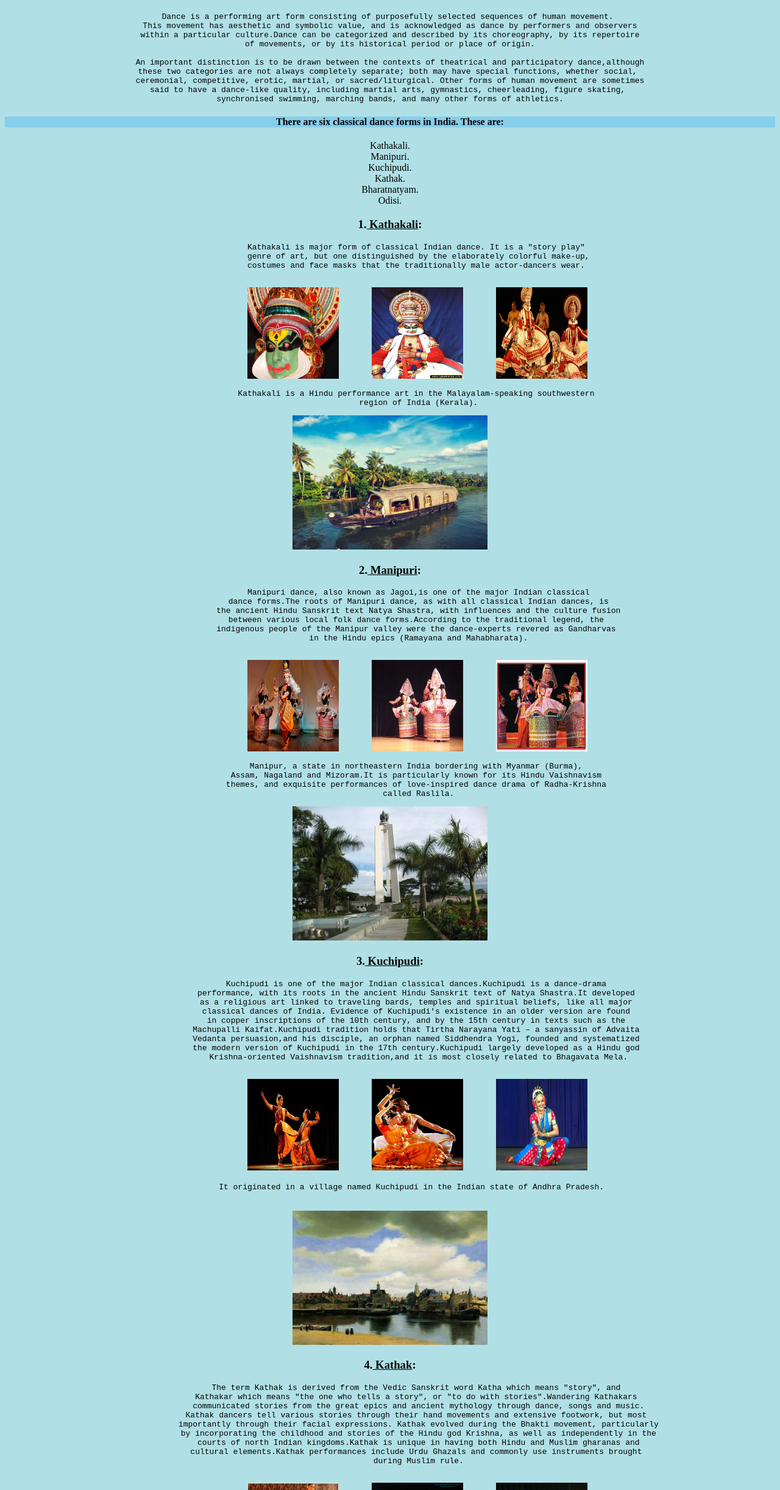
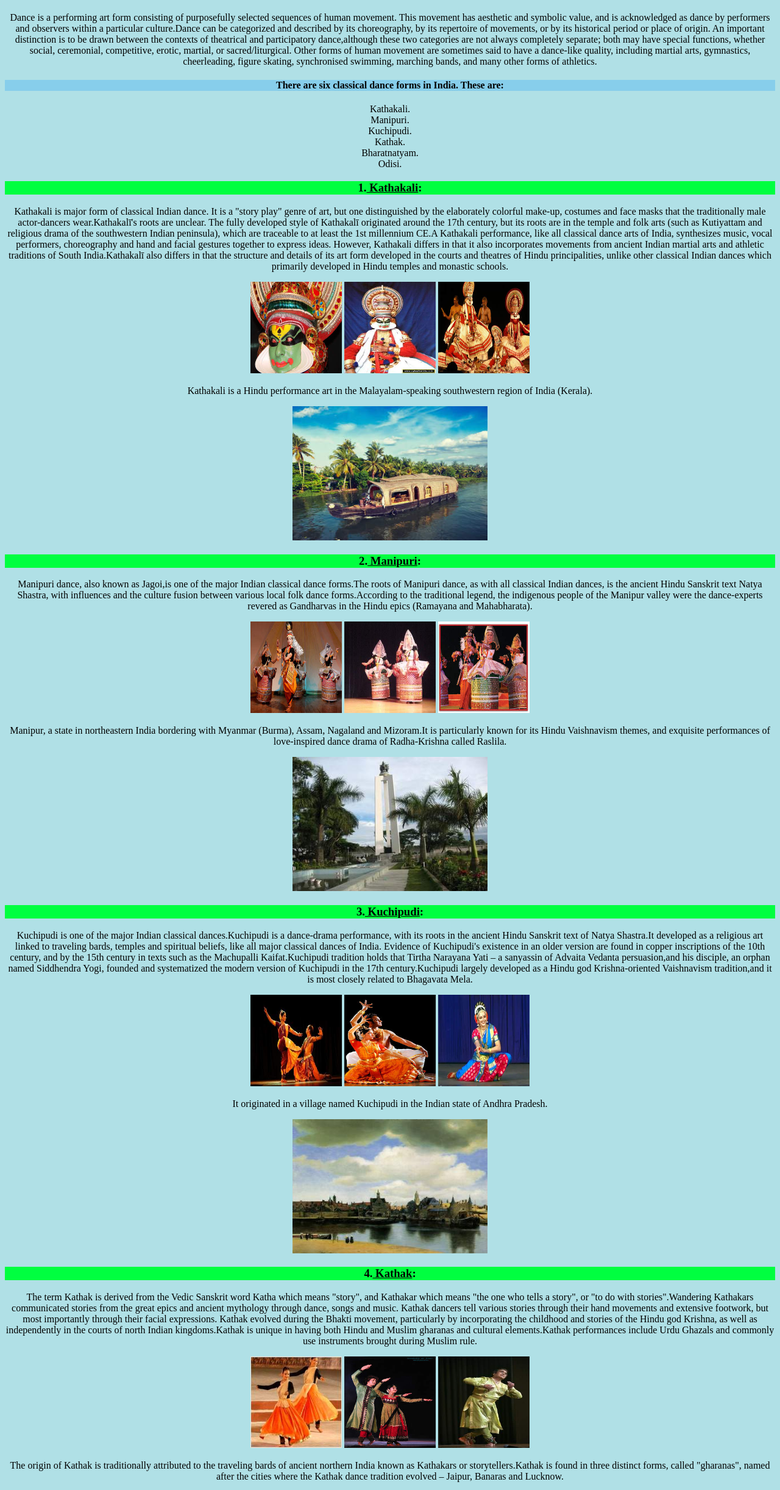
Before and after one commit to Ritisha-Srivastava/ritz, a plain HTML site: page index.html in a window 1280 px wide. Shown: the part 60-2503 px from the top of the page at 61% size. Drawn offline with Linux system fonts and the light colour scheme.

Commit message:
second commit

```diff
--- a/index.html
+++ b/index.html
@@ -15,7 +15,7 @@ body {text-align: center;}
 <body>
 
     <h1 style="background-color:rebeccapurple;"><center><b>Indian Classical Dance Forms</b></center></h1>
-    <p><pre>Dance is a performing art form consisting of purposefully selected sequences of human movement.
+    <p><center>Dance is a performing art form consisting of purposefully selected sequences of human movement.
 This movement has aesthetic and symbolic value, and is acknowledged as dance by performers and observers
 within a particular culture.Dance can be categorized and described by its choreography, by its repertoire
 of movements, or by its historical period or place of origin.
@@ -24,39 +24,39 @@ An important distinction is to be drawn between the contexts of theatrical and p
 these two categories are not always completely separate; both may have special functions, whether social,
 ceremonial, competitive, erotic, martial, or sacred/liturgical. Other forms of human movement are sometimes
 said to have a dance-like quality, including martial arts, gymnastics, cheerleading, figure skating,
-synchronised swimming, marching bands, and many other forms of athletics.</pre></p>
+synchronised swimming, marching bands, and many other forms of athletics.</center></p>
     <h4 style="background-color:skyblue;">There are six classical dance forms in India. These are:<br></h4>
     <p>Kathakali.<br>Manipuri.<br>Kuchipudi.<br>Kathak.<br>
     Bharatnatyam.<br>Odisi.</p>
-<h3><b>1.<u> Kathakali</u>:<br></b></h3>
- <pre><p>            Kathakali is major form of classical Indian dance. It is a "story play"
-            genre of art, but one distinguished by the elaborately colorful make-up,
-            costumes and face masks that the traditionally male actor-dancers wear.
-            </p></pre>
-<img src="katha 2.jpg" alt="kathakali"  style="width:150px;height:150px; margin-left: 90px;">
-<img src="ktha.jpg" alt="kathakali"  style="width:150px;height:150px; margin-left: 50px;">
-<img src="ktha1.jpg" alt="kathakali"  style="width:150px;height:150px; margin-left: 50px;">
-<pre><p>            Kathakali is a Hindu performance art in the Malayalam-speaking southwestern
-            region of India (Kerala).</p></pre>
+<h3 style="background-color: rgb(0, 255, 64);"><b>1.<u> Kathakali</u>:<br></b></h3>
+<p><center>Kathakali is major form of classical Indian dance. It is a "story play"
+        genre of art, but one distinguished by the elaborately colorful make-up,
+        costumes and face masks that the traditionally male actor-dancers wear.Kathakalī's roots are unclear. The fully developed style of Kathakalī originated around the 17th century, but its roots are in the temple and folk arts (such as Kutiyattam and religious drama of the southwestern Indian peninsula), which are traceable to at least the 1st millennium CE.A Kathakali performance, like all classical dance arts of India, synthesizes music, vocal performers, choreography and hand and facial gestures together to express ideas. However, Kathakali differs in that it also incorporates movements from ancient Indian martial arts and athletic traditions of South India.Kathakalī also differs in that the structure and details of its art form developed in the courts and theatres of Hindu principalities, unlike other classical Indian dances which primarily developed in Hindu temples and monastic schools.
+            </p></center>
+<img src="katha 2.jpg" alt="kathakali"  style="width:150px;height:150px;">
+<img src="ktha.jpg" alt="kathakali"  style="width:150px;height:150px;">
+<img src="ktha1.jpg" alt="kathakali"  style="width:150px;height:150px;">
+<p>            Kathakali is a Hindu performance art in the Malayalam-speaking southwestern
+            region of India (Kerala).</p>
 <img src="is.jpg" alt="kerala"  style="width:320px;height:220px;">
-<h3><b>2.<u> Manipuri</u>:<br></b></h3>
-<pre><p>            Manipuri dance, also known as Jagoi,is one of the major Indian classical
+<h3 style="background-color: rgb(0, 255, 64);"><b>2.<u> Manipuri</u>:<br></b></h3>
+<p>            Manipuri dance, also known as Jagoi,is one of the major Indian classical
             dance forms.The roots of Manipuri dance, as with all classical Indian dances, is
             the ancient Hindu Sanskrit text Natya Shastra, with influences and the culture fusion
             between various local folk dance forms.According to the traditional legend, the
             indigenous people of the Manipur valley were the dance-experts revered as Gandharvas
             in the Hindu epics (Ramayana and Mahabharata).
-    </p></pre>
-<img src="mani.jpg" alt="manipuri"  style="width:150px;height:150px; margin-left: 90px;">
-<img src="mani1.jpg" alt="manipuri"  style="width:150px;height:150px; margin-left: 50px;">
-<img src="mani2.jpg" alt="manipuri"  style="width:150px;height:150px; margin-left: 50px;">
-<pre><p>            Manipur, a state in northeastern India bordering with Myanmar (Burma),
+    </p>
+<img src="mani.jpg" alt="manipuri"  style="width:150px;height:150px;">
+<img src="mani1.jpg" alt="manipuri"  style="width:150px;height:150px;">
+<img src="mani2.jpg" alt="manipuri"  style="width:150px;height:150px;">
+<p>            Manipur, a state in northeastern India bordering with Myanmar (Burma),
             Assam, Nagaland and Mizoram.It is particularly known for its Hindu Vaishnavism
             themes, and exquisite performances of love-inspired dance drama of Radha-Krishna
-            called Raslila.</p></pre>
+            called Raslila.</p>
 <img src="manipur.jpg" alt="manipur"  style="width:320px;height:220px;">
-<h3><b>3.<u> Kuchipudi</u>:<br></b></h3>
-<pre><p>            Kuchipudi is one of the major Indian classical dances.Kuchipudi is a dance-drama
+<h3 style="background-color: rgb(0, 255, 64);"><b>3.<u> Kuchipudi</u>:<br></b></h3>
+<p>            Kuchipudi is one of the major Indian classical dances.Kuchipudi is a dance-drama
             performance, with its roots in the ancient Hindu Sanskrit text of Natya Shastra.It developed
             as a religious art linked to traveling bards, temples and spiritual beliefs, like all major
             classical dances of India. Evidence of Kuchipudi's existence in an older version are found
@@ -65,15 +65,15 @@ synchronised swimming, marching bands, and many other forms of athletics.</pre><
             Vedanta persuasion,and his disciple, an orphan named Siddhendra Yogi, founded and systematized
             the modern version of Kuchipudi in the 17th century.Kuchipudi largely developed as a Hindu god
             Krishna-oriented Vaishnavism tradition,and it is most closely related to Bhagavata Mela.
-    </p></pre>
-<img src="kuchi.jpg" alt="kuchipudi"  style="width:150px;height:150px; margin-left: 90px;">
-<img src="kuchi1.jpg" alt="kuchipudi"  style="width:150px;height:150px; margin-left: 50px;">
-<img src="kuchi2.jpg" alt="kuchipudi"  style="width:150px;height:150px; margin-left: 50px;">
-<p><pre>             It originated in a village named Kuchipudi in the Indian state of Andhra Pradesh.
-        </pre></p>
+    </p>
+<img src="kuchi.jpg" alt="kuchipudi"  style="width:150px;height:150px;">
+<img src="kuchi1.jpg" alt="kuchipudi"  style="width:150px;height:150px;">
+<img src="kuchi2.jpg" alt="kuchipudi"  style="width:150px;height:150px;">
+<p>             It originated in a village named Kuchipudi in the Indian state of Andhra Pradesh.
+        </p>
 <img src="andra.jpg" alt="andra"  style="width:320px;height:220px;">
-<h3><b>4.<u> Kathak</u>:<br></b></h3>
-<pre><p>            The term Kathak is derived from the Vedic Sanskrit word Katha which means "story", and
+<h3 style="background-color: rgb(0, 255, 64);"><b>4.<u> Kathak</u>:<br></b></h3>
+<p>            The term Kathak is derived from the Vedic Sanskrit word Katha which means "story", and
             Kathakar which means "the one who tells a story", or "to do with stories".Wandering Kathakars
             communicated stories from the great epics and ancient mythology through dance, songs and music.
             Kathak dancers tell various stories through their hand movements and extensive footwork, but most
@@ -82,17 +82,17 @@ synchronised swimming, marching bands, and many other forms of athletics.</pre><
             courts of north Indian kingdoms.Kathak is unique in having both Hindu and Muslim gharanas and
             cultural elements.Kathak performances include Urdu Ghazals and commonly use instruments brought
             during Muslim rule.
-    </p></pre>
-<img src="kathak.jpg" alt="kathak"  style="width:150px;height:150px; margin-left: 90px;">
-<img src="kathak1.jpg" alt="kathak"  style="width:150px;height:150px; margin-left: 50px;">
-<img src="kathak2.jpg" alt="kathak"  style="width:150px;height:150px; margin-left: 50px;">
-<p><pre>            The origin of Kathak is traditionally attributed to the traveling bards of ancient
+    </p>
+<img src="kathak.jpg" alt="kathak"  style="width:150px;height:150px;">
+<img src="kathak1.jpg" alt="kathak"  style="width:150px;height:150px;">
+<img src="kathak2.jpg" alt="kathak"  style="width:150px;height:150px;">
+<p>            The origin of Kathak is traditionally attributed to the traveling bards of ancient
             northern India known as Kathakars or storytellers.Kathak is found in three distinct forms, called "gharanas",
             named after the cities where the Kathak dance tradition evolved – Jaipur, Banaras and Lucknow.
-        </pre></p>
+        </p>
 <img src="lucknow.jpg" alt="andra"  style="width:320px;height:220px;">
-<h3><b>5.<u> Odissi</u>:<br></b></h3>
-<pre><p>            Odissi is traditionally a dance-drama genre of performance art, where the artist(s) and
+<h3 style="background-color: rgb(0, 255, 64);"><b>5.<u> Odissi</u>:<br></b></h3>
+<p>            Odissi is traditionally a dance-drama genre of performance art, where the artist(s) and
             musicians play out a mythical story, a spiritual message or devotional poem from the Hindu texts,
             using symbolic costumes,body movement, abhinaya (expressions) and mudras (gestures and sign language)
             set out in ancient Sanskrit literature.Classical Odia literature & the Gitagovinda set to traditional
@@ -102,16 +102,16 @@ synchronised swimming, marching bands, and many other forms of athletics.</pre><
             symmetry and rhythmic musical resonance.An Odissi performance repertoire includes invocation, nritta
             (pure dance), nritya (expressive dance), natya (dance drama) and moksha (dance climax connoting freedom
             of the soul and spiritual release)
-    </p></pre>
-<img src="odisi.jpg" alt="kathak"  style="width:150px;height:150px; margin-left: 90px;">
-<img src="odisi1.jpg" alt="kathak"  style="width:150px;height:150px; margin-left: 50px;">
-<img src="odisi2.jpg" alt="kathak"  style="width:150px;height:150px; margin-left: 50px;">
-<p><pre>            Odissi, also referred to as Orissi in older literature, is a major ancient Indian classical dance
+    </p>
+<img src="odisi.jpg" alt="kathak"  style="width:150px;height:150px; ">
+<img src="odisi1.jpg" alt="kathak"  style="width:150px;height:150px;">
+<img src="odisi2.jpg" alt="kathak"  style="width:150px;height:150px;">
+<p>            Odissi, also referred to as Orissi in older literature, is a major ancient Indian classical dance
             that originated in the Hindu temples of Odisha – an eastern coastal state of India.
-        </pre></p>
+        </p>
 <img src="odisha.jpg" alt="andra"  style="width:320px;height:220px;">
-<h3><b>6.<u> Bharatnatyam</u>:<br></b></h3>
-<pre><p>            Bharatanatyam is the oldest classical dance tradition in India. It was nurtured in the temples and
+<h3 style="background-color: rgb(0, 255, 64);"><b>6.<u> Bharatnatyam</u>:<br></b></h3>
+<p>            Bharatanatyam is the oldest classical dance tradition in India. It was nurtured in the temples and
             courts of southern India since ancient times.It is one of eight forms of dance recognized by the Sangeet
             Natak Akademi(the others being Kathak, Kuchipudi, Odissi, Kathakali, Mohiniyattam, Manipuri and Sattriya)
             and it expresses South Indian religious themes and spiritual ideas, particularly of Shaivism, Vaishnavism
@@ -121,13 +121,13 @@ synchronised swimming, marching bands, and many other forms of athletics.</pre><
             of some banis).Bharatanatyam style is noted for its fixed upper torso, bent legs and knees flexed (Aramandi)
             combined with spectacular footwork, and a sophisticated vocabulary of sign language based on gestures of
             hands, eyes and face muscles.
-    </p></pre>
-<img src="bharat.jpg" alt="kathak"  style="width:150px;height:150px; margin-left: 90px;">
-<img src="bharat1.jpg" alt="kathak"  style="width:150px;height:150px; margin-left: 50px;">
-<img src="bharat2.jpg" alt="kathak"  style="width:150px;height:150px; margin-left: 50px;">
-<p><pre>            Bharatanatyam also previously called Sadira Attam is a major form of Indian classical dance that is
+    </p>
+<img src="bharat.jpg" alt="kathak"  style="width:150px;height:150px; ">
+<img src="bharat1.jpg" alt="kathak"  style="width:150px;height:150px; ">
+<img src="bharat2.jpg" alt="kathak"  style="width:150px;height:150px; ">
+<p>            Bharatanatyam also previously called Sadira Attam is a major form of Indian classical dance that is
             indigenous to Tamil Nadu. Bharatanatyam is the oldest classical dance tradition in India
-        </pre></p>
+        </p>
 <img src="tamil.jpg" alt="andra"  style="width:320px;height:220px;">
 
 
```
